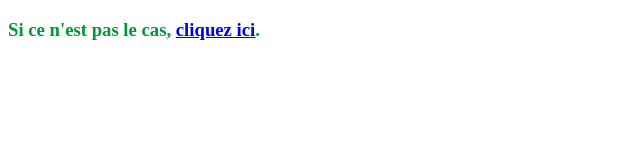
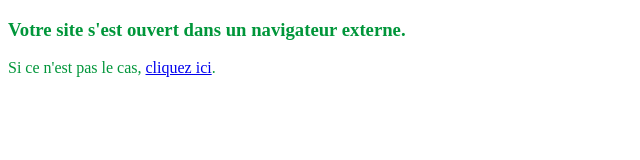
Before and after one commit to AIDEBRANGEON/Redirection-vers-SharePoint, a plain HTML site: page index.html in a window 1280 px wide. Shown: the whole page, without its empty margins (0-640 px from the left). Drawn offline with Linux system fonts and the light colour scheme.

Commit message:
Update index.html

```diff
--- a/index.html
+++ b/index.html
@@ -13,8 +13,8 @@
       // Message affiché dans l’iframe Teams
       const container = document.createElement("div");
       container.innerHTML = `
-        <h3 style="color: rgb(0,150,58) !important;>Votre site s'est ouvert dans un navigateur externe.</h3>
-        <p style="color: rgb(0,150,58) !important;>Si ce n'est pas le cas,
+        <h3 style="color: rgb(0,150,58) !important;">Votre site s'est ouvert dans un navigateur externe.</h3>
+        <p style="color: rgb(0,150,58) !important;">Si ce n'est pas le cas,
           <a href="${url}" target="_blank" rel="noopener noreferrer">cliquez ici</a>.
         </p>
       `;
```
